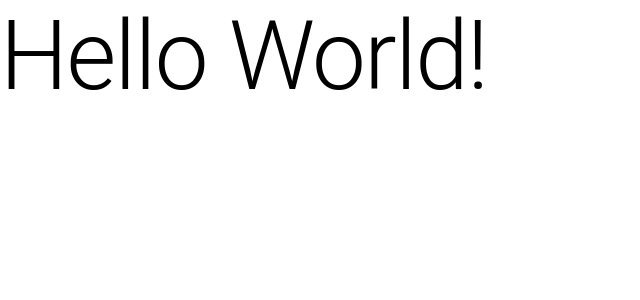
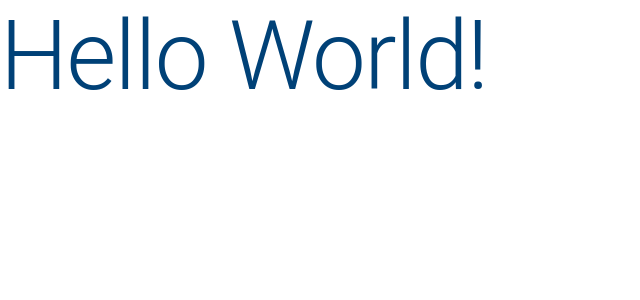
Before and after one commit to jyturrieta/codewave-www, a React (Create React App) app: page / in a window 1280 px wide. Shown: the top 300 px of the page, without its empty margins (0-640 px from the left). Built offline with nearby package versions, Linux system fonts and the light colour scheme.

Commit message:
package.json restaurado

```diff
--- a/src/App.js
+++ b/src/App.js
@@ -4,7 +4,7 @@ function App() {
   return (
     <div className="App">
       <Box sx={{ color:"secondary"}}>
-        <Typography variant="h1" color="edit">
+        <Typography variant="h1" color="primary">
           Hello World!
         </Typography>
       </Box>
```
Also changed, not shown: 1 other file (tests, documents, lock files or other folders).
